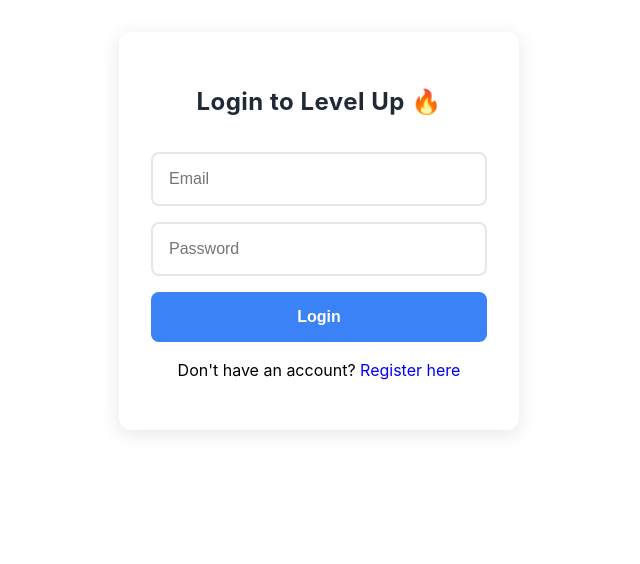
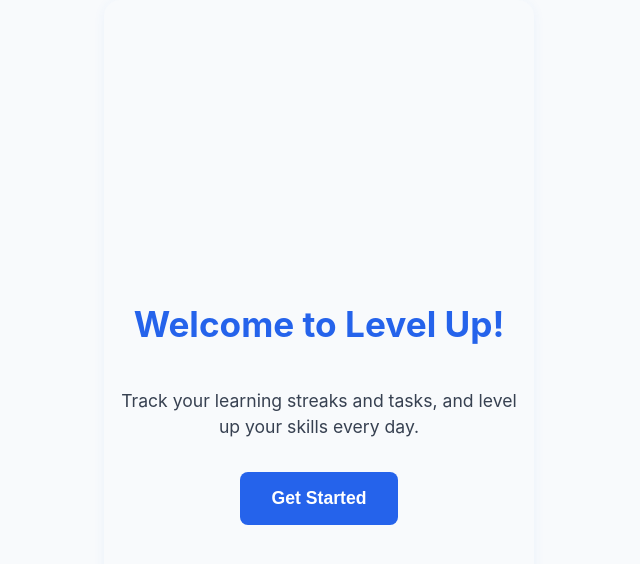
Before and after one commit to abhi-shek-86/level_up, a React (Create React App) app: page / in a window 1280 px wide. Shown: the top 564 px of the page, without its empty margins (321-961 px from the left). Built offline with nearby package versions, Linux system fonts and the light colour scheme.

Commit message:
initial changes

```diff
--- a/src/App.js
+++ b/src/App.js
@@ -1,4 +1,5 @@
 import { BrowserRouter as Router, Routes, Route } from 'react-router-dom';
+import Landing from './components/Landing';
 import Auth from './components/Auth';
 import Dashboard from './components/Dashboard';
 
@@ -6,7 +7,8 @@ export default function App() {
   return (
     <Router>
       <Routes>
-        <Route path="/" element={<Auth />} />
+        <Route path="/" element={<Landing />} />        {/* Landing page */}
+        <Route path="/auth" element={<Auth />} />       {/* Login/Register */}
         <Route path="/dashboard" element={<Dashboard />} />
       </Routes>
     </Router>
--- /dev/null
+++ b/src/components/Landing.jsx
@@ -0,0 +1,21 @@
+import { useNavigate } from 'react-router-dom';
+
+export default function Landing() {
+  const navigate = useNavigate();
+  return (
+    <div className="landing-container">
+      <h1 className="landing-title">
+        Welcome to Level Up!
+      </h1>
+      <p className="landing-desc">
+        Track your learning streaks and tasks, and level up your skills every day.
+      </p>
+      <button
+        className="landing-btn"
+        onClick={() => navigate('/auth')}
+      >
+        Get Started
+      </button>
+    </div>
+  );
+}
--- a/src/styles.css
+++ b/src/styles.css
@@ -14,6 +14,11 @@ body {
   -moz-osx-font-smoothing: grayscale;
   font-size: 16px; /* Base font size for mobile */
   line-height: 1.5;
+  min-height: 100vh;
+  display: flex;
+  align-items: center;
+  justify-content: center;
+  background: #f8fafc;
 }
 
 /* Main font for the app */
@@ -158,8 +163,8 @@ body, .dashboard, .auth-form, .tab-content, .day-card, .task-block, .streak-box,
 .auth-form {
   max-width: 400px;
   width: 90vw;
-  margin: 2rem auto;
-  padding: 2rem;
+  margin: 0 auto;
+  padding: 2rem 1.2rem;
   background: white;
   border-radius: 12px;
   box-shadow: 0 4px 20px rgba(0, 0, 0, 0.1);
@@ -733,3 +738,70 @@ textarea:focus {
   font-weight: 700;
   letter-spacing: 0.5px;
 }
+
+/* Landing page styles */
+.landing-container {
+  min-height: 100vh;
+  width: 90vw;           /* Use 90% of viewport width */
+  max-width: 430px;      /* Limit max width for large screens */
+  margin: 0 auto;        /* Center horizontally */
+  display: flex;
+  flex-direction: column;
+  align-items: center;
+  justify-content: center;
+  background: #f8fafc;
+  padding: 2rem 1rem;
+  box-sizing: border-box;
+  text-align: center;
+  border-radius: 16px;
+  box-shadow: 0 2px 12px rgba(59,130,246,0.07);
+}
+
+.landing-title {
+  font-family: 'Inter', 'DM Sans', sans-serif;
+  font-weight: 700;
+  font-size: 2.2rem;
+  color: #2563eb;
+  margin-bottom: 1.2rem;
+}
+
+.landing-desc {
+  font-size: 1.1rem;
+  color: #374151;
+  margin-bottom: 2rem;
+  max-width: 420px;
+}
+
+.landing-btn {
+  padding: 1rem 2rem;
+  font-size: 1.1rem;
+  background: #2563eb;
+  color: #fff;
+  border: none;
+  border-radius: 8px;
+  cursor: pointer;
+  font-weight: 600;
+  transition: background 0.2s;
+}
+
+.landing-btn:hover {
+  background: #1d4ed8;
+}
+
+@media (max-width: 600px) {
+  .landing-title {
+    font-size: 1.5rem;
+  }
+  .landing-desc {
+    font-size: 1rem;
+    max-width: 95vw;
+  }
+  .landing-btn {
+    width: 100%;
+    font-size: 1rem;
+    padding: 1rem 0;
+  }
+  .landing-container {
+    padding: 1.5rem 0.5rem;
+  }
+}
```
